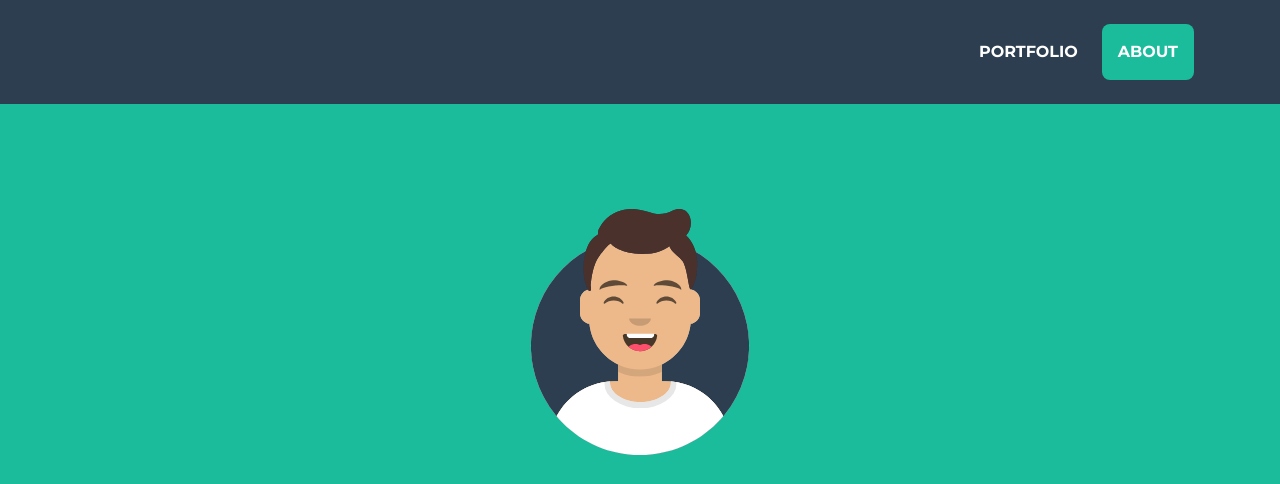
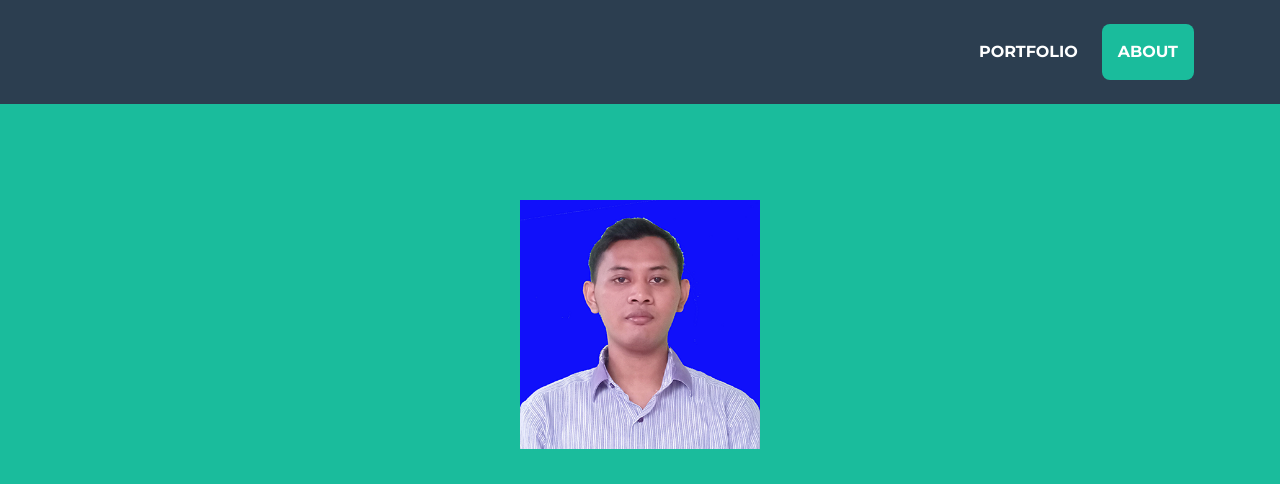
Before and after one commit to Alirifki/portfolio, a plain HTML site: page index.html in a window 1280 px wide. Shown: the top 484 px of the page. Drawn offline with nearby package versions, Linux system fonts and the light colour scheme.

Commit message:
portfolio new

```diff
--- a/index.html
+++ b/index.html
@@ -36,7 +36,7 @@
         <header class="masthead bg-primary text-white text-center">
             <div class="container d-flex align-items-center flex-column">
                 <!-- Masthead Avatar Image-->
-                <img class="masthead-avatar mb-5" src="assets/img/avataaars.svg" alt="..." />
+                <img class="masthead-avatar mb-5" src="assets/img/aku.png" alt="..." />
                 <!-- Masthead Heading-->
                 <h1 class="masthead-heading text-uppercase mb-0">Mohammad Ali Rifki</h1>
                 <!-- Icon Divider-->
```
Also changed, not shown: assets/img/aku.png (added), assets/img/portfolio/cabin.png (deleted), assets/img/portfolio/cake.png (deleted), assets/img/portfolio/circus.png (deleted), assets/img/portfolio/game.png (deleted), assets/img/portfolio/safe.png (deleted), assets/img/portfolio/submarine.png (deleted).
